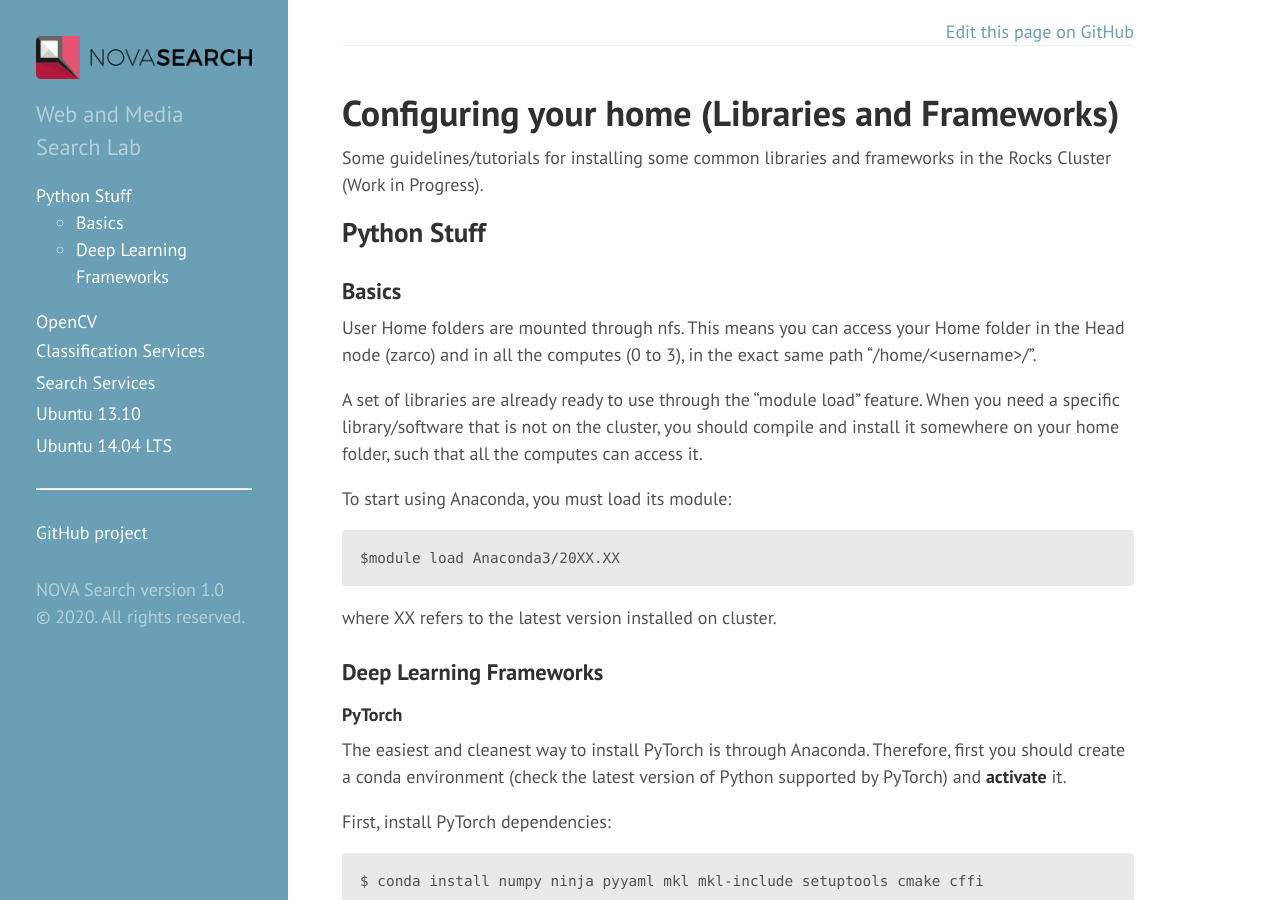
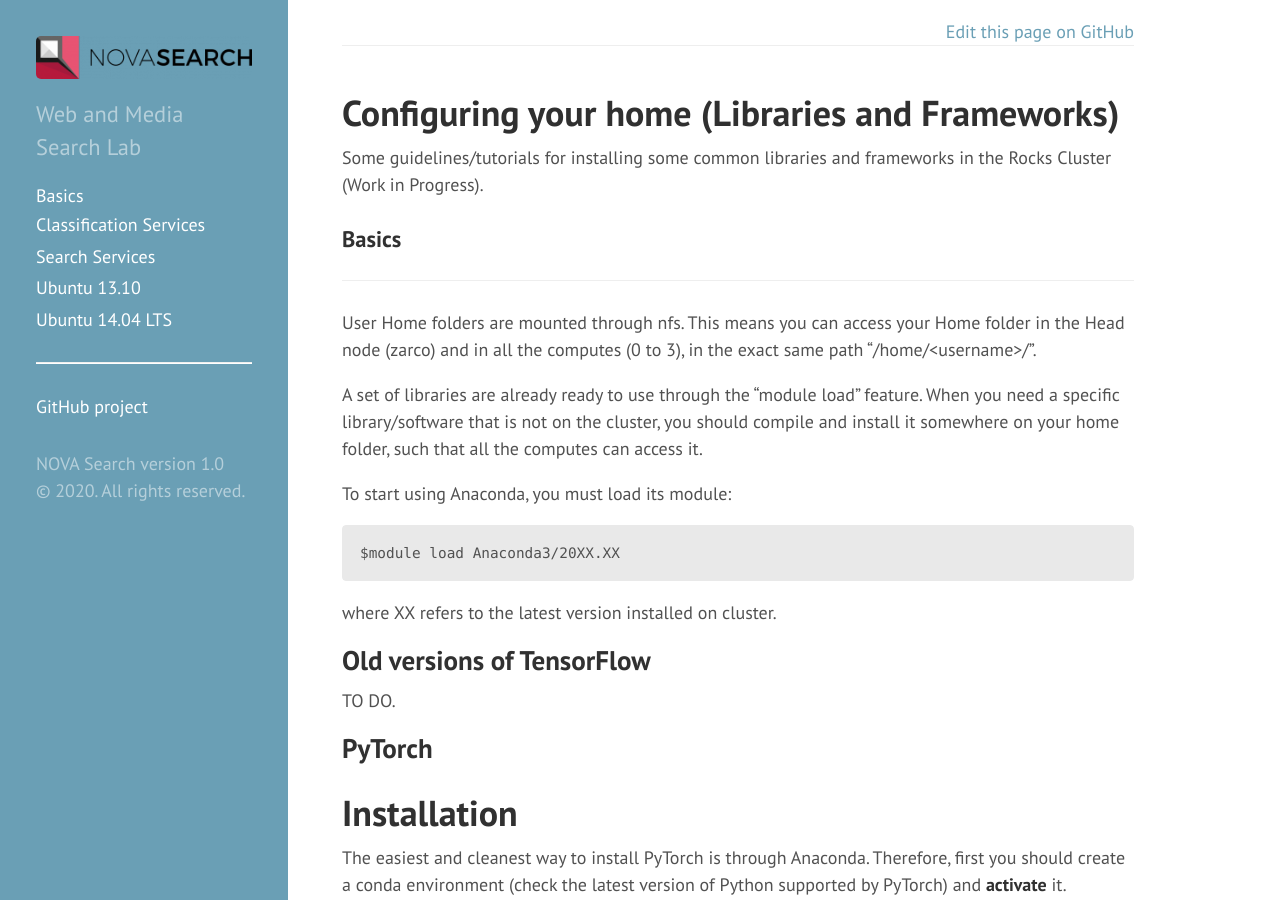
Before and after one commit to novasearch/wiki.novasearch.org, a Jekyll site: the page built from wiki/Software_Libraries.md, in a window 1280 px wide and 900 px high. Built offline with Jekyll 4.4.1, drawn with Linux system fonts in a browser that asks for light colours.

Commit message:
Update Software_Libraries.md

```diff
--- a/wiki/Software_Libraries.md
+++ b/wiki/Software_Libraries.md
@@ -7,10 +7,8 @@
 Some guidelines/tutorials for installing some common libraries and frameworks in the Rocks Cluster (Work in Progress).
 
 
-Python Stuff
+### Basics
 ------------
-
-### Basics
 
 User Home folders are mounted through nfs. This means you can access your Home folder in the Head node (zarco) and in all the computes (0 to 3), in the exact same path "/home/\<username\>/".
 
@@ -23,9 +21,14 @@
 where XX refers to the latest version installed on cluster.
 
 
-### Deep Learning Frameworks
+Old versions of TensorFlow
+------------
+TO DO.
 
-#### PyTorch
+PyTorch
+------------
+
+# Installation
 
 The easiest and cleanest way to install PyTorch is through Anaconda. Therefore, first you should create a conda environment (check the latest version of Python supported by PyTorch) and **activate** it.
 
@@ -71,7 +74,7 @@
     $ pythont -c "import torch; print(torch.__version__)"
     1.4.0
 
-##### PyTorch and JupyterHub
+# PyTorch and JupyterHub
 Now for the second and last tricky part. The alias we created doesn't work with JupyterHub. Instead, we need to patch the IPython Kernel that you are using to use the new GLibc version.
 
 Let's say you have an Anaconda environment called `my_env`. To run things on JupyterHub using this env, you had to create an ipykernel for that env. With the environment `my_env` activated:
@@ -133,7 +136,8 @@
 Note that it will execute the script that we created instead of the Python executable.
 
 
-#### FFmpeg
+FFmpeg
+------------
 
 Steps for installing FFmpeg [link](https://ffmpeg.org/download.html).
 
```
